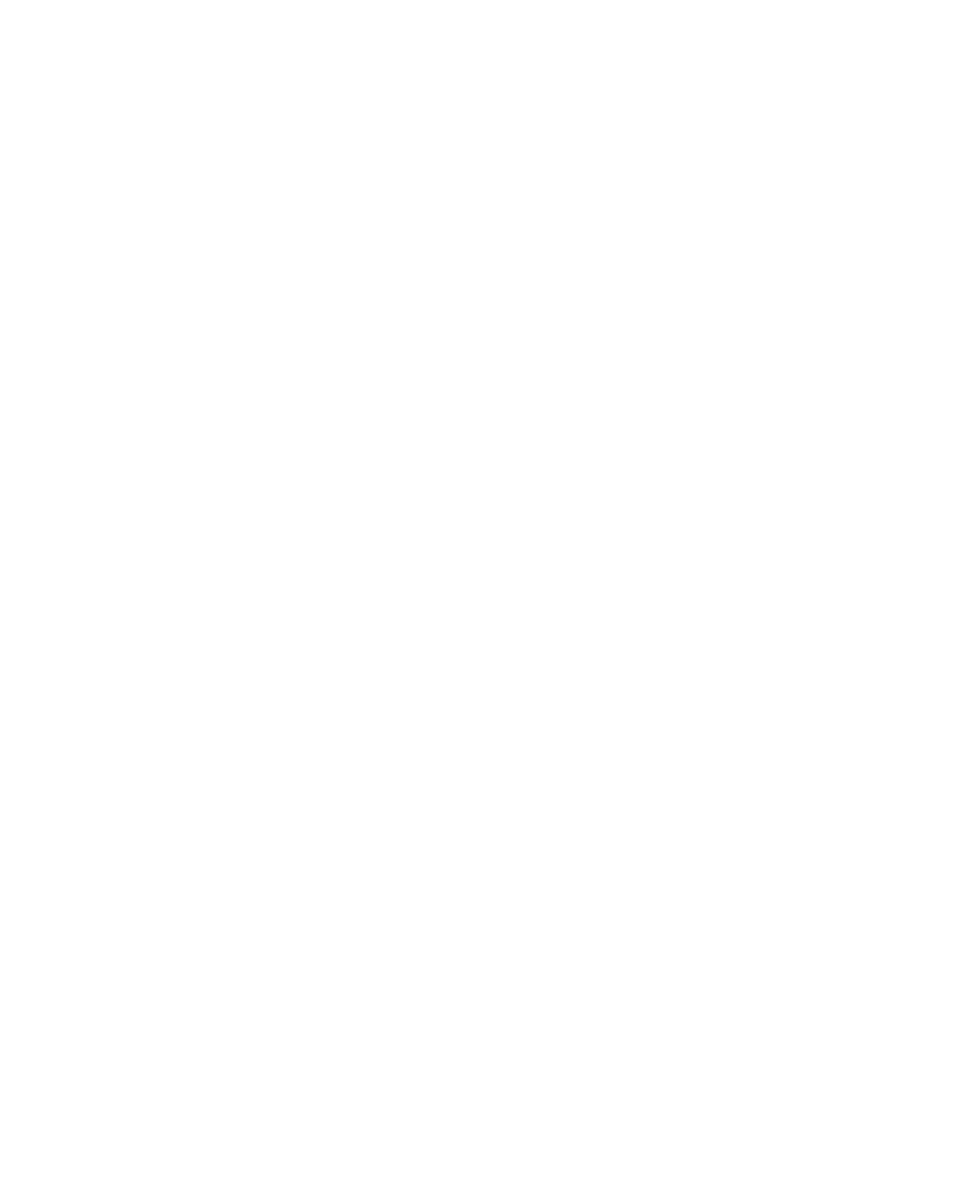
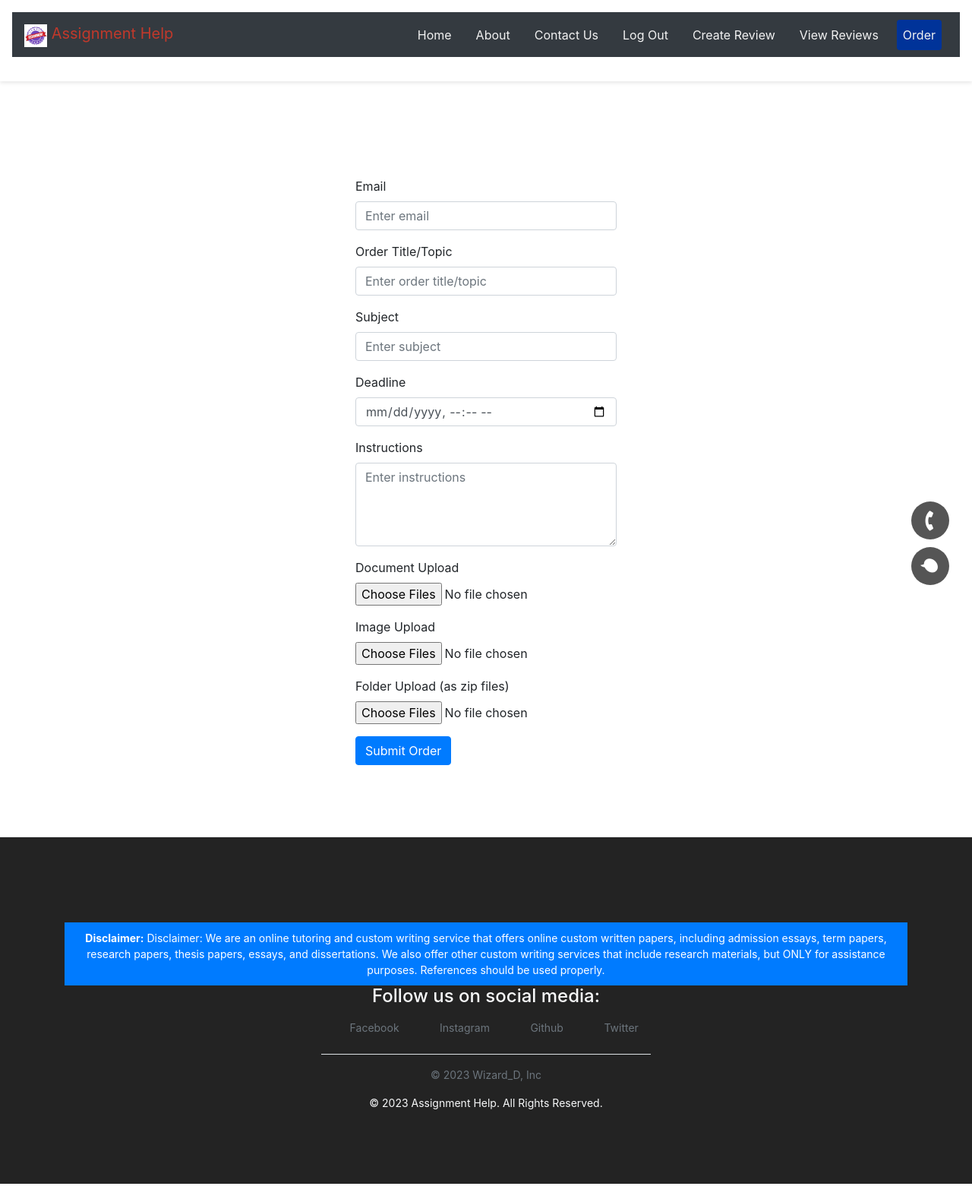
Before and after one commit to Ogachi254/assignment_help_refurnished, a Django app: page /order/ in a window 1280 px wide. Before the commit the page is empty. Shown: the whole page at 76% size. Before the commit the page ends 800 px from the top, so only its background shows below. Run offline with Django 4.2, Linux system fonts and the light colour scheme; a user stored in the database is signed in; some libraries are stand-ins or nearby versions.

Commit message:
form functionality B

```diff
--- a/pages/templates/nav.html
+++ b/pages/templates/nav.html
@@ -1,6 +1,22 @@
 {% load static %}
 
-<nav class="navbar navbar-expand-md navbar-dark bg-dark mb-Ǔ">
+<style>
+  .order-link {
+    background-color: #003399;
+    color: #F2F2F2 !important;
+    padding: 8px 16px;
+    border-radius: 4px;
+    margin-left: auto;
+    margin-right: auto;
+  }
+
+  .order-link:hover {
+    text-decoration: none;
+    background-color: #002580;
+  }
+</style>
+
+<nav class="navbar navbar-expand-md navbar-dark bg-dark mb-3">
   <a class="navbar-brand" href="#">
     <img src="{% static 'images/logo.jpg' %}" alt="Assignment Help Logo" width="30" height="30" class="d-inline-block align-text-top">
     <span class="brand-text" style="color: #c0392b;">Assignment Help</span>
@@ -40,6 +56,9 @@
           <a class="nav-link btn btn-primary" href="{% url 'signup' %}" style="background-color: #003399;">Sign Up</a>
         </li>
       {% endif %}
+      <li class="nav-item">
+        <a class="nav-link order-link" href="{% url 'save_order' %}">Order</a>
+      </li>
     </ul>
   </div>
 </nav>
--- a/pages/templates/order.html
+++ b/pages/templates/order.html
@@ -0,0 +1,47 @@
+{% extends 'base.html' %}
+
+{% block content %}
+<div>
+    <form method="POST" action="{% url 'save_order' %}" enctype="multipart/form-data" style="background-color: #fff; padding: 30px;">
+        {% csrf_token %}
+        <div class="form-group">
+            <label for="email">Email</label>
+            <input type="email" class="form-control" id="email" name="email" placeholder="Enter email">
+        </div>
+        <div class="form-group">
+            <label for="order_title">Order Title/Topic</label>
+            <input type="text" class="form-control" id="order_title" name="order_title" placeholder="Enter order title/topic">
+        </div>
+        <div class="form-group">
+            <label for="subject">Subject</label>
+            <input type="text" class="form-control" id="subject" name="subject" placeholder="Enter subject">
+        </div>
+        <div class="form-group">
+            <label for="deadline">Deadline</label>
+            <input type="datetime-local" class="form-control" id="deadline" name="deadline">
+        </div>
+        <div class="form-group">
+            <label for="instructions">Instructions</label>
+            <textarea class="form-control" id="instructions" name="instructions" rows="4" placeholder="Enter instructions"></textarea>
+        </div>
+        <div class="form-group">
+            <label for="documents">Document Upload</label>
+            <input type="file" class="form-control-file" id="documents" name="documents[]" multiple>
+        </div>
+        <div class="form-group">
+            <label for="images">Image Upload</label>
+            <input type="file" class="form-control-file" id="images" name="images[]" multiple>
+        </div>
+        <div class="form-group">
+            <label for="folders">Folder Upload (as zip files)</label>
+            <input type="file" class="form-control-file" id="folders" name="folders[]" multiple>
+        </div>
+        <button type="submit" class="btn btn-primary">Submit Order</button>
+    </form>
+</div>
+{% endblock %}
+
+
+        {% block footer %}
+        {% include 'footer.html' %}
+        {% endblock %}
```
